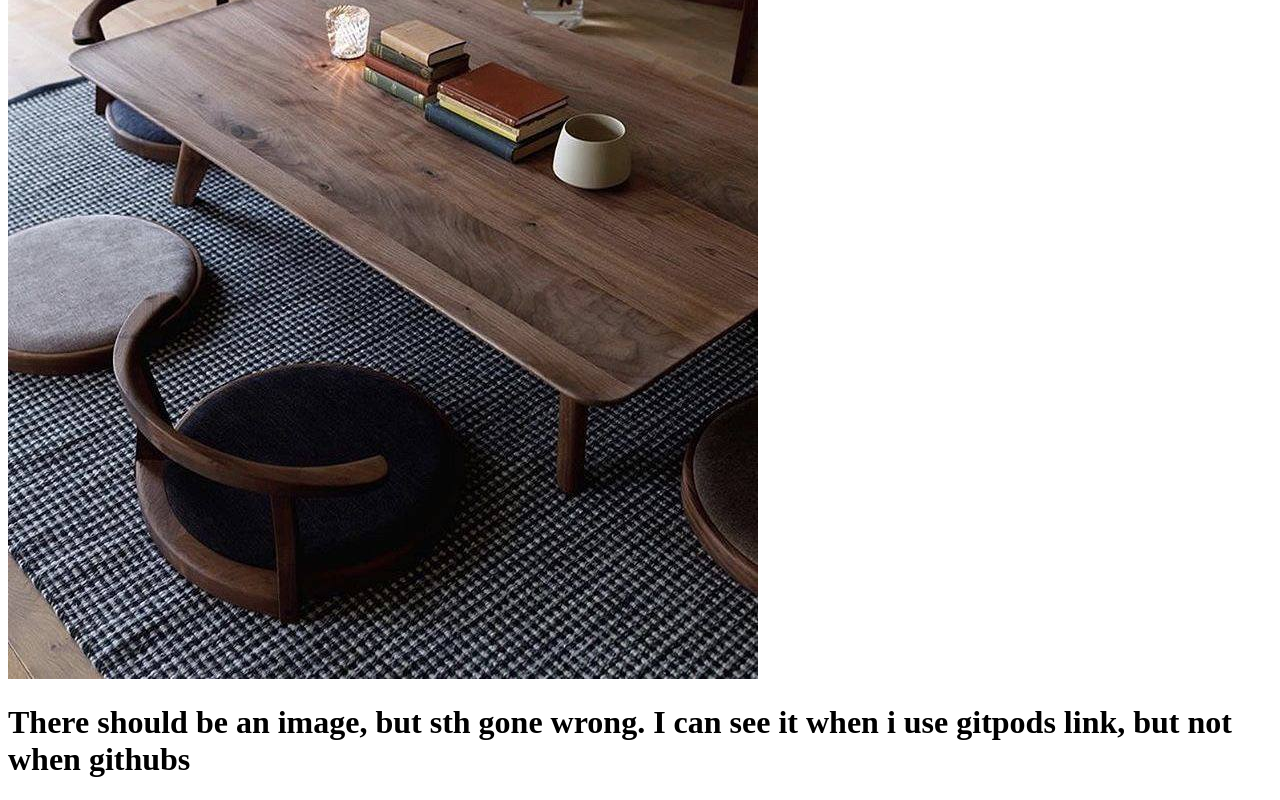
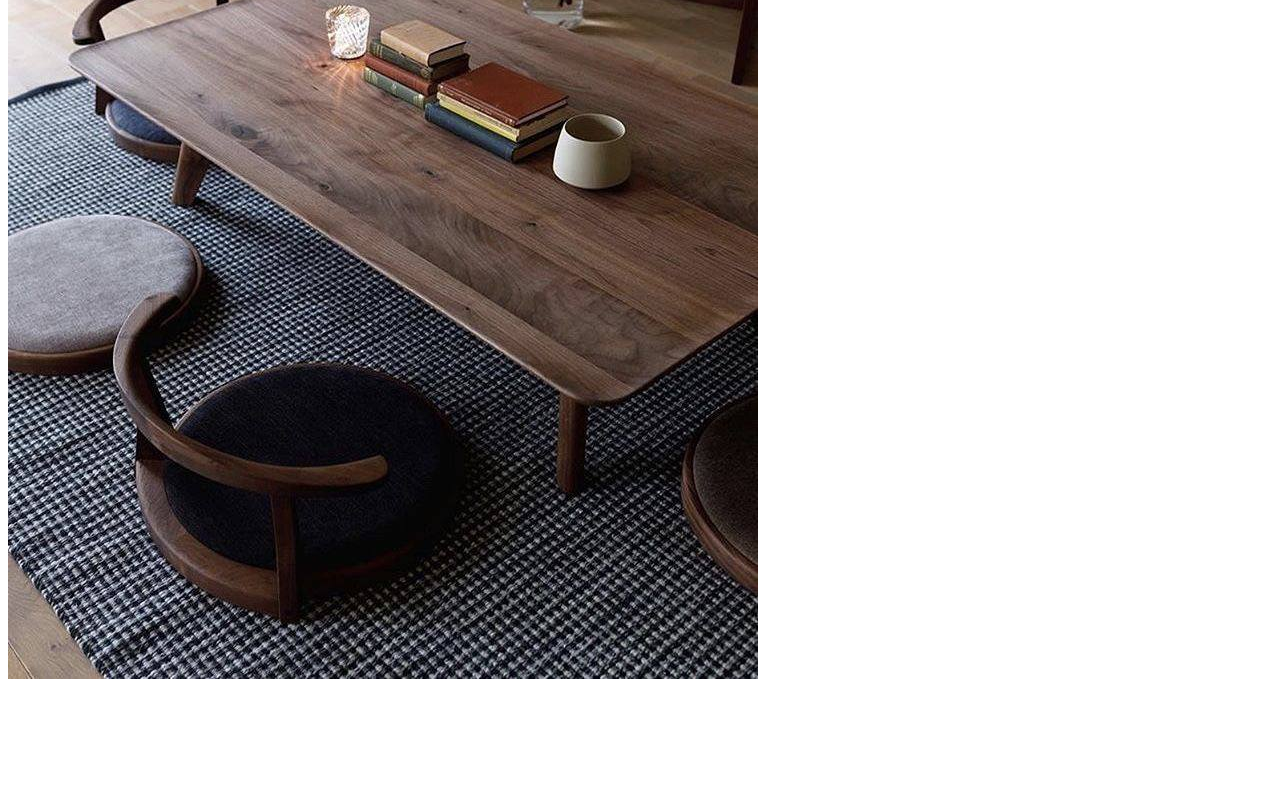
Before and after one commit to Mai4Yama/Hello-HTML, a plain HTML site: page index.html in a window 1280 px wide. Shown: the part 324-1124 px from the top of the page. After the commit the page ends 1015 px from the top, so only its background shows below. Drawn offline with Linux system fonts and the light colour scheme.

Commit message:
i deal with it

```diff
--- a/index.html
+++ b/index.html
@@ -11,7 +11,6 @@
 <body>
     <h1>Hello HTML!</h1>
     <img src="img/table.jpg" alt="office">
-    <h1>There should be an image, but sth gone wrong. I can see it when i use gitpods link, but not when githubs</h1>
 </body>
 
 </html>
```
